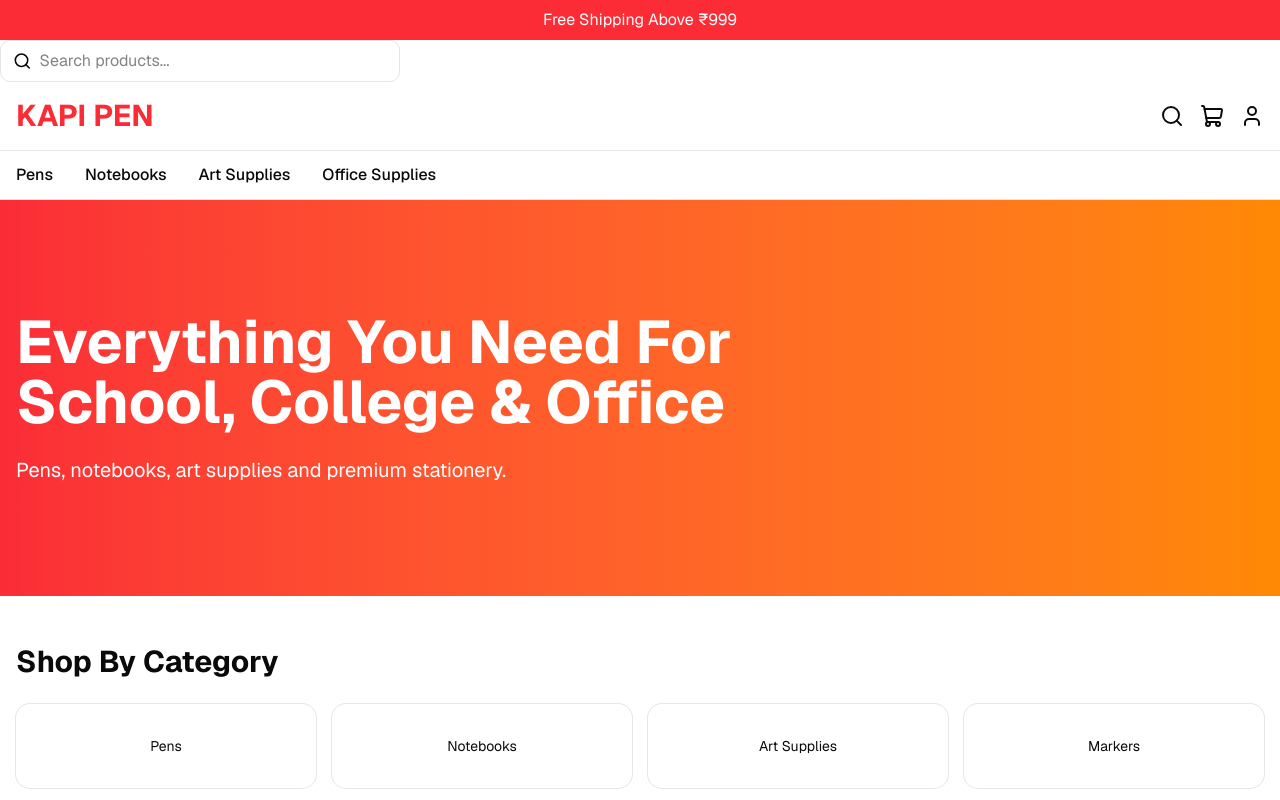
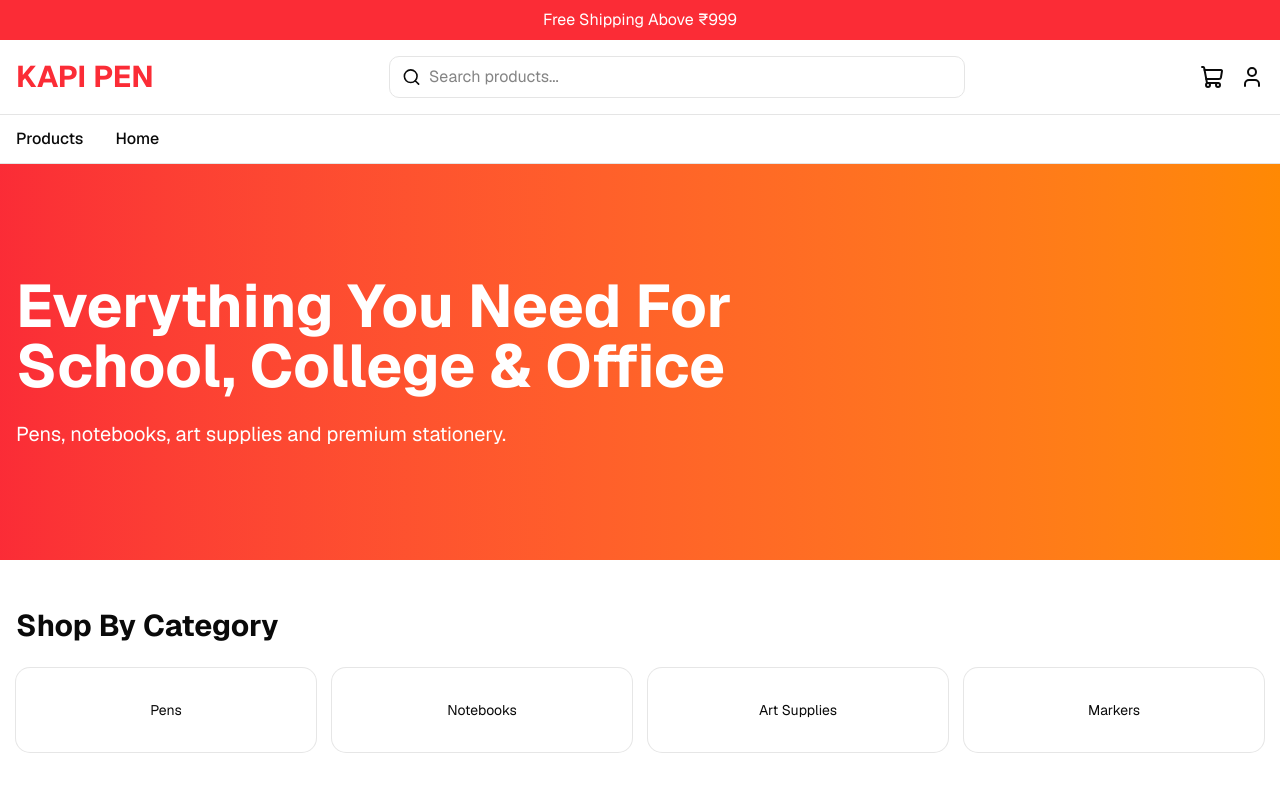
Before and after one commit to codewithharshit17/anuj-ecommerce, a Next.js app in the folder apps/storefront/: page / in a window 1280 px wide. Shown: the top 800 px of the page. Built offline with nearby package versions, Linux system fonts and the light colour scheme.

Commit message:
adding login ui and header.jsx

```diff
--- /dev/null
+++ b/apps/storefront/app/(store)/cart/page.tsx
@@ -0,0 +1,15 @@
+export default function CartPage() {
+  return (
+    <main className="max-w-7xl mx-auto px-4 py-16">
+
+      <h1 className="text-4xl font-bold">
+        Shopping Cart
+      </h1>
+
+      <p className="mt-4 text-gray-500">
+        Your cart is empty.
+      </p>
+
+    </main>
+  );
+}
--- /dev/null
+++ b/apps/storefront/app/(store)/login/page.tsx
@@ -0,0 +1,39 @@
+export default function LoginPage() {
+  return (
+    <main className="max-w-md mx-auto py-20">
+
+      <h1 className="text-3xl font-bold mb-8">
+        Login
+      </h1>
+
+      <form className="space-y-4">
+
+        <input
+          type="email"
+          placeholder="Email"
+          className="w-full border p-3 rounded"
+        />
+
+        <input
+          type="password"
+          placeholder="Password"
+          className="w-full border p-3 rounded"
+        />
+
+        <button
+          className="
+            w-full
+            bg-red-500
+            text-white
+            p-3
+            rounded
+          "
+        >
+          Login
+        </button>
+
+      </form>
+
+    </main>
+  );
+}
--- a/apps/storefront/app/(store)/products/[slug]/page.tsx
+++ b/apps/storefront/app/(store)/products/[slug]/page.tsx
@@ -17,44 +17,103 @@ export default async function ProductPage({
     notFound();
   }
 
+  const originalPrice = Math.round(product.price * 2.2);
+
   return (
     <main className="max-w-7xl mx-auto px-4 py-16">
 
       <div className="grid md:grid-cols-2 gap-12">
 
+        {/* Product Image */}
         <div>
+
           <img
             src={product.image}
             alt={product.name}
-            className="w-full rounded-xl"
+            className="w-full rounded-xl border"
           />
+
         </div>
 
+        {/* Product Info */}
         <div>
 
           <h1 className="text-4xl font-bold">
             {product.name}
           </h1>
 
-          <p className="text-red-500 text-3xl font-bold mt-4">
+          <div className="mt-4 flex items-center gap-3">
+
+            <span className="text-3xl font-bold text-red-500">
               ₹{product.price}
+            </span>
+
+            <span className="line-through text-gray-400">
+              ₹{originalPrice}
+            </span>
+
+          </div>
+
+          <p className="text-green-600 font-semibold mt-2">
+            In Stock
           </p>
 
           <p className="mt-6 text-gray-600">
             Premium quality stationery product.
-            Perfect for students, professionals,
-            and daily use.
+            Perfect for school, college, office,
+            and everyday writing needs.
           </p>
+
+          {/* Quantity */}
+          <div className="flex items-center gap-4 mt-8">
+
+            <button className="border px-4 py-2 rounded">
+              -
+            </button>
+
+            <span>1</span>
+
+            <button className="border px-4 py-2 rounded">
+              +
+            </button>
+
+          </div>
+
+          {/* Actions */}
+          <div className="flex gap-4 mt-8">
 
             <Button
               className="
-              mt-8
                 bg-red-500
                 hover:bg-red-600
               "
             >
               Add To Cart
             </Button>
+
+            <Button variant="outline">
+              Buy Now
+            </Button>
+
+          </div>
+
+          {/* Product Details */}
+          <div className="mt-10">
+
+            <h3 className="text-xl font-bold mb-4">
+              Product Details
+            </h3>
+
+            <ul className="space-y-2 text-gray-600">
+
+              <li>✓ Premium Quality Material</li>
+              <li>✓ Genuine Product</li>
+              <li>✓ Fast Shipping</li>
+              <li>✓ Ideal For Daily Use</li>
+
+            </ul>
+
+          </div>
 
         </div>
 
--- a/apps/storefront/components/store/header.tsx
+++ b/apps/storefront/components/store/header.tsx
@@ -1,30 +1,40 @@
+import Link from "next/link";
 import { Search, ShoppingCart, User } from "lucide-react";
 
 export default function Header() {
   return (
     <header className="border-b">
-        <div className="hidden md:flex items-center border rounded-lg px-3 py-2 w-[400px]">
-            <Search size={20} />
-            <input
-                placeholder="Search products..."
-                className="ml-2 outline-none w-full"
-            />
-        </div>
       <div className="container mx-auto px-4 py-4">
 
-        <div className="flex items-center justify-between">
+        <div className="flex items-center justify-between gap-6">
 
-          <h1 className="text-3xl font-bold text-red-500">
-            KAPI PEN
-          </h1>
+          {/* Logo */}
+          <Link href="/">
+            <h1 className="text-3xl font-bold text-red-500 cursor-pointer">
+              KAPI PEN
+            </h1>
+          </Link>
 
-          <div className="flex gap-4">
+          {/* Search Bar */}
+          <div className="hidden md:flex items-center border rounded-lg px-3 py-2 flex-1 max-w-xl">
+            <Search size={20} />
 
-            <Search className="cursor-pointer" />
+            <input
+              placeholder="Search products..."
+              className="ml-2 outline-none w-full"
+            />
+          </div>
 
-            <ShoppingCart className="cursor-pointer" />
+          {/* Icons */}
+          <div className="flex items-center gap-4">
 
-            <User className="cursor-pointer" />
+            <Link href="/cart">
+              <ShoppingCart className="cursor-pointer hover:text-red-500 transition" />
+            </Link>
+
+            <Link href="/login">
+              <User className="cursor-pointer hover:text-red-500 transition" />
+            </Link>
 
           </div>
 
--- a/apps/storefront/components/store/navbar.tsx
+++ b/apps/storefront/components/store/navbar.tsx
@@ -1,3 +1,5 @@
+import Link from "next/link";
+
 export default function Navbar() {
   return (
     <nav className="border-b">
@@ -6,10 +8,16 @@ export default function Navbar() {
 
         <ul className="flex gap-8 py-3 font-medium">
 
-          <li>Pens</li>
-          <li>Notebooks</li>
-          <li>Art Supplies</li>
-          <li>Office Supplies</li>
+          <li>
+            <Link href="/products">
+                Products
+            </Link>
+          </li>
+          <li>
+            <Link href="/">
+                Home
+            </Link>
+          </li>
 
         </ul>
 
```
Lines whose indentation alone changed are shown as unchanged.
